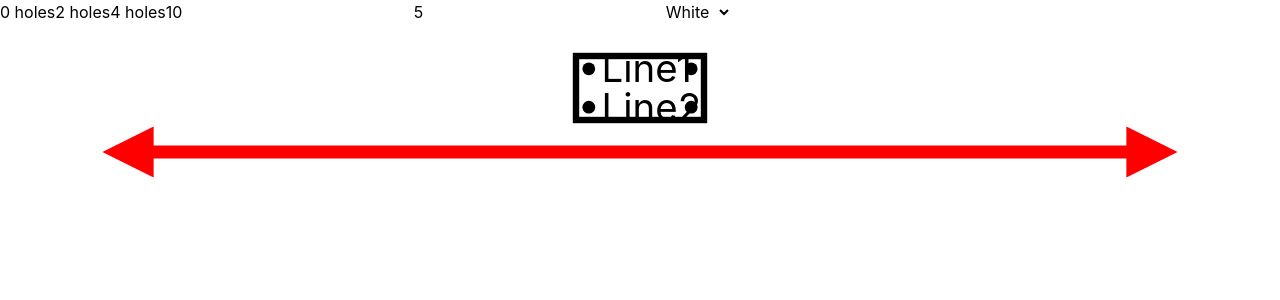
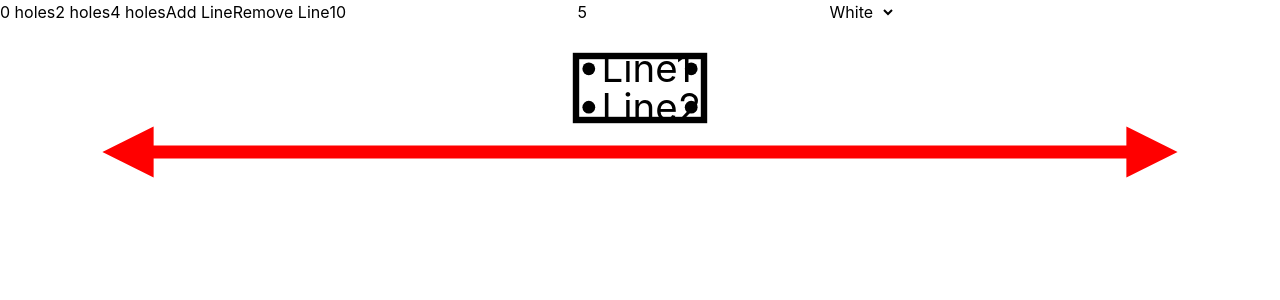
Before and after one commit to RichoHa/label-builder, a React (Vite) app: page / in a window 1280 px wide. Shown: the top 300 px of the page. Built offline with nearby package versions, Linux system fonts and the light colour scheme.

Commit message:
updated to include add and removal of lines

```diff
--- a/src/App.jsx
+++ b/src/App.jsx
@@ -6,7 +6,7 @@ export default function App() {
   const [rectWidth, setRectWidth] = useState(10);
   const [rectHeight, setRectHeight] = useState(5);
   const [bgColor, setBgColor] = useState("white");
-  const [lines, setLines] = useState(["Line1", "Line2"]);
+  const [lines, setLines] = useState([{ text: "Line1" }, { text: "Line2" }]);
   const lineGap = 3;
 
   const StartRectX = 45;
@@ -45,6 +45,10 @@ export default function App() {
       <button onClick={() => setHoleCount(0)}>0 holes</button>
       <button onClick={() => setHoleCount(2)}>2 holes</button>
       <button onClick={() => setHoleCount(4)}>4 holes</button>
+      <button onClick={() => setLines([...lines, { text: "New Line" }])}>
+        Add Line
+      </button>
+      <button onClick={() => setLines(lines.slice(0, -1))}>Remove Line</button>
       <input
         type="number"
         value={rectWidth}
--- a/src/component/LabelPreview.jsx
+++ b/src/component/LabelPreview.jsx
@@ -57,7 +57,7 @@ export default function LabelPreview({
           font-size={fontSize}
           fill="black"
         >
-          {line}
+          {line.text}
         </text>
       ))}
       {holes.map((hole, i) => (
```
